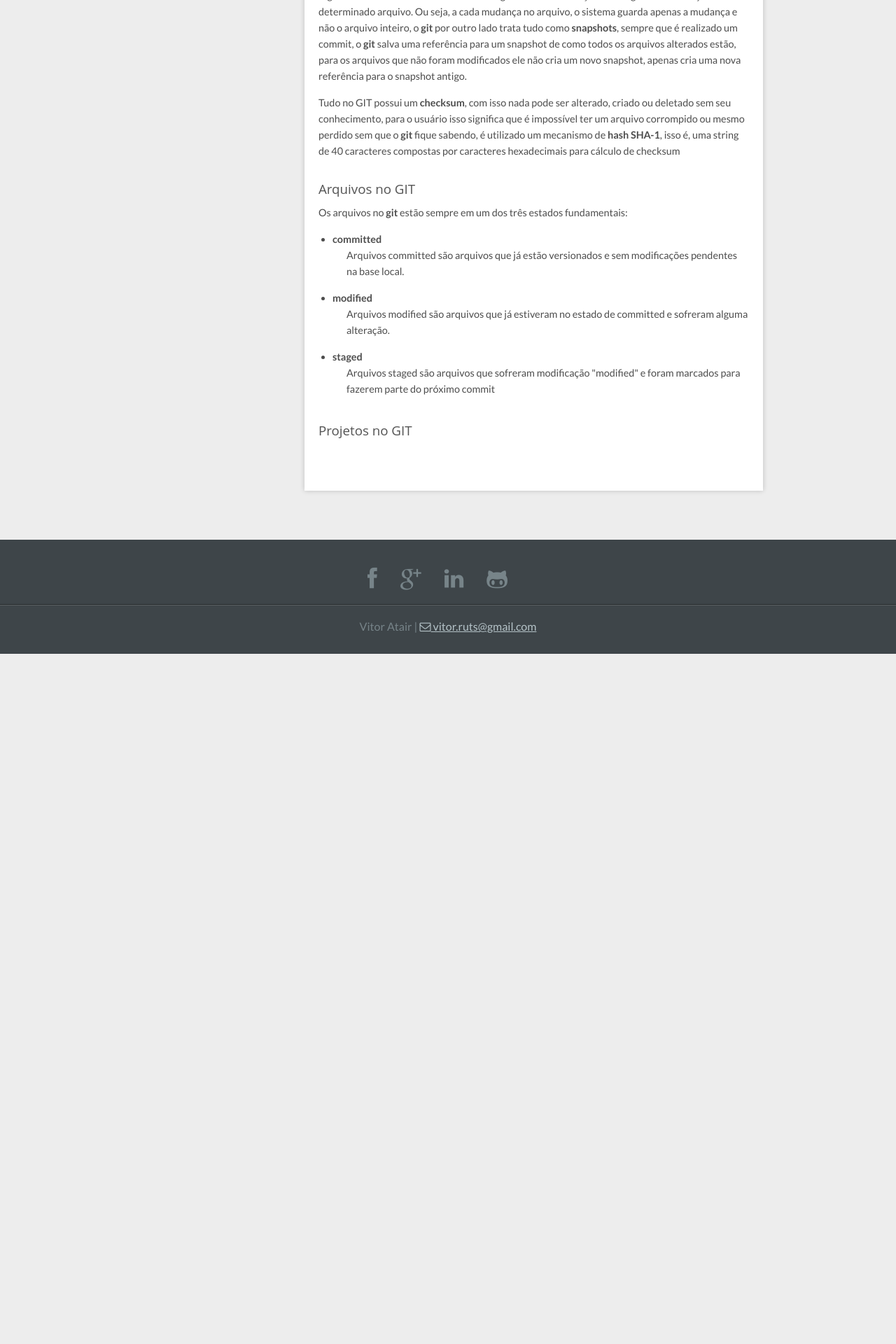
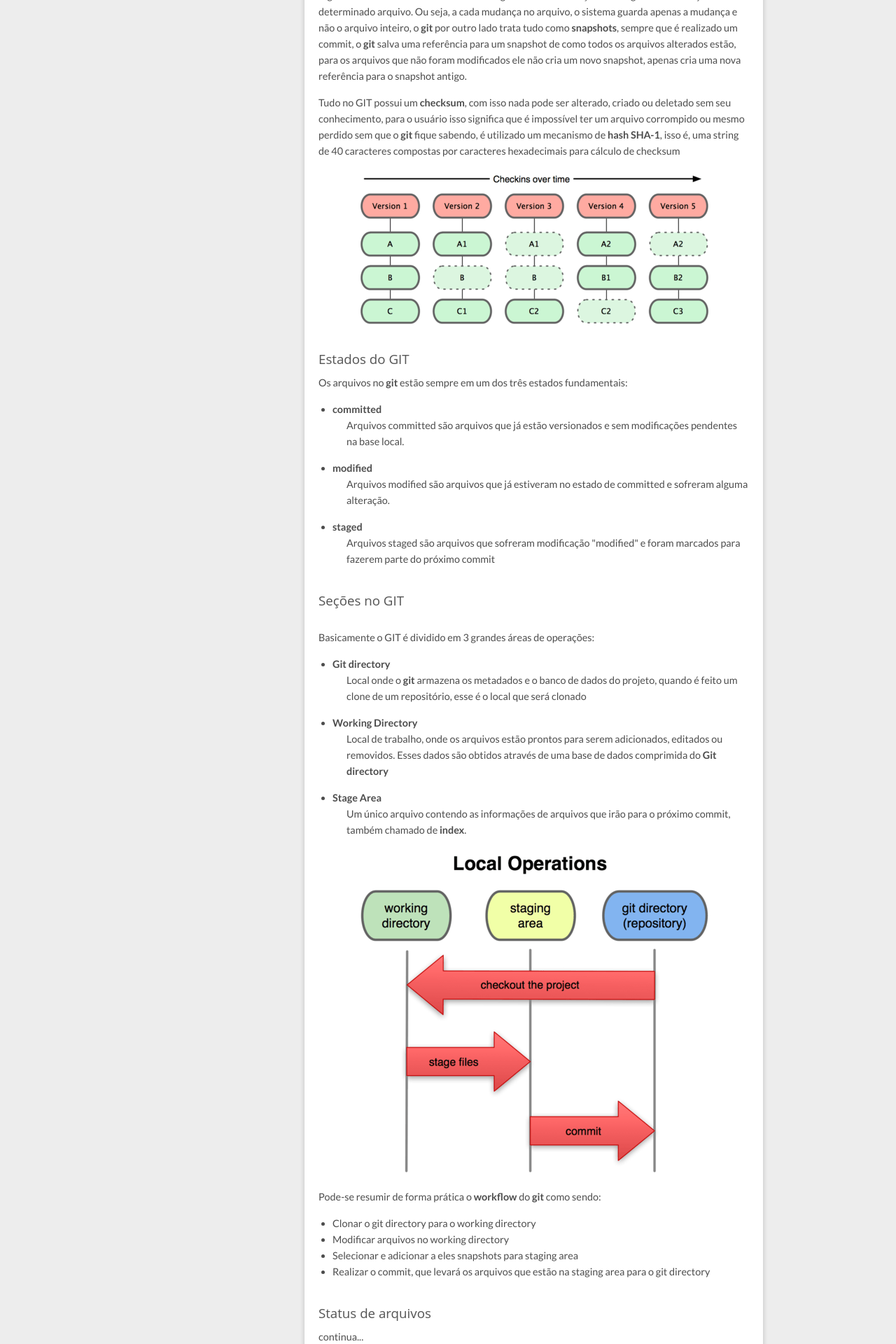
Before and after one commit to vitoratair/vitoratair.github.io, a Jekyll site: the page built from handbook/linux/git.html, in a window 1280 px wide. Shown: the part 579-2499 px from the top of the page at 70% size. Built offline with Jekyll 4.4.1, drawn with Linux system fonts in a browser that asks for light colours; nearby versions of some CDN libraries; Markdown is read by kramdown in place of the engine named in the settings; before the commit the page ends 1513 px from its top, so only the background shows below that.

Commit message:
estados e seções git

```diff
--- a/assets/stylesheets/style.css
+++ b/assets/stylesheets/style.css
@@ -72,7 +72,7 @@ header  {
 hr {
   border: 0;
   height: 0;
-  border-top: 1px solid #262a2c;
+  /*border-top: 1px solid #262a2c;*/
   border-bottom: 1px solid rgba(97,102,104,0.85);
 }
 
--- a/handbook/linux/git.html
+++ b/handbook/linux/git.html
@@ -33,7 +33,11 @@ title: git
 		Tudo no GIT possui um <b>checksum</b>, com isso nada pode ser alterado, criado ou deletado sem seu conhecimento, para o usuário isso significa que é impossível ter um arquivo corrompido ou mesmo perdido sem que o <b>git</b> fique sabendo, é utilizado um mecanismo de <b>hash SHA-1</b>, isso é, uma string de 40 caracteres compostas por caracteres hexadecimais para cálculo  de checksum
 	</p>
 
-	<h3>Arquivos no GIT</h3>
+	<p align="center">
+		<img src="/assets/img/git1.png">
+	</p>
+
+	<h3>Estados do GIT</h3>
 
 	<p>
 		Os arquivos no <b>git</b> estão sempre em um dos três estados fundamentais:
@@ -54,12 +58,52 @@ title: git
 		</p>
 	</ul>
 
-	<h3>Projetos no GIT</h3>
+	<h3>Seções no GIT</h3>
 	<br>
 
 	<p>
+		Basicamente o GIT é dividido em 3 grandes áreas de operações:
+	</p>
 
+	<ul>
+		<li><b>Git directory</b></li>
+			<p>
+				Local onde o <b>git</b>	armazena os metadados e o banco de dados do projeto, quando é feito um clone de um repositório, esse é o local que será clonado
+			</p>
+
+		<li><b>Working Directory</b></li>
+			<p>
+				Local de trabalho, onde os arquivos estão prontos para serem adicionados, editados ou removidos. Esses dados são obtidos através de uma base de dados comprimida do <b>Git directory</b>
+			</p>
+		<li><b>Stage Area</b></li>
+			<p>
+				Um único arquivo contendo as informações de arquivos que irão para o próximo commit, também chamado de <b>index</b>.
+			</p>
+
+	</ul>
+
+	<p align="center">
+		<img src="/assets/img/git2.png">
+	</p>
+
+	<p>
+		Pode-se resumir de forma prática o <b>workflow</b> do <b>git</b> como sendo:
+	</p>
+
+	<ul>
+		<li>Clonar o git directory para o working directory</li>
+		<li>Modificar arquivos no working directory</li>
+		<li>Selecionar e adicionar a eles snapshots para staging area</li>
+		<li>Realizar o commit, que levará os arquivos que estão na staging area para o git directory</li>
+	</ul>
+
+	<h3>Status de arquivos</h3>
+
+	<p>
+		continua...
 	</p>
 
 
+
+
 </article>
```
Also changed, not shown: assets/img/git1.png (added), assets/img/git2.png (added), assets/img/git3.png (added).
